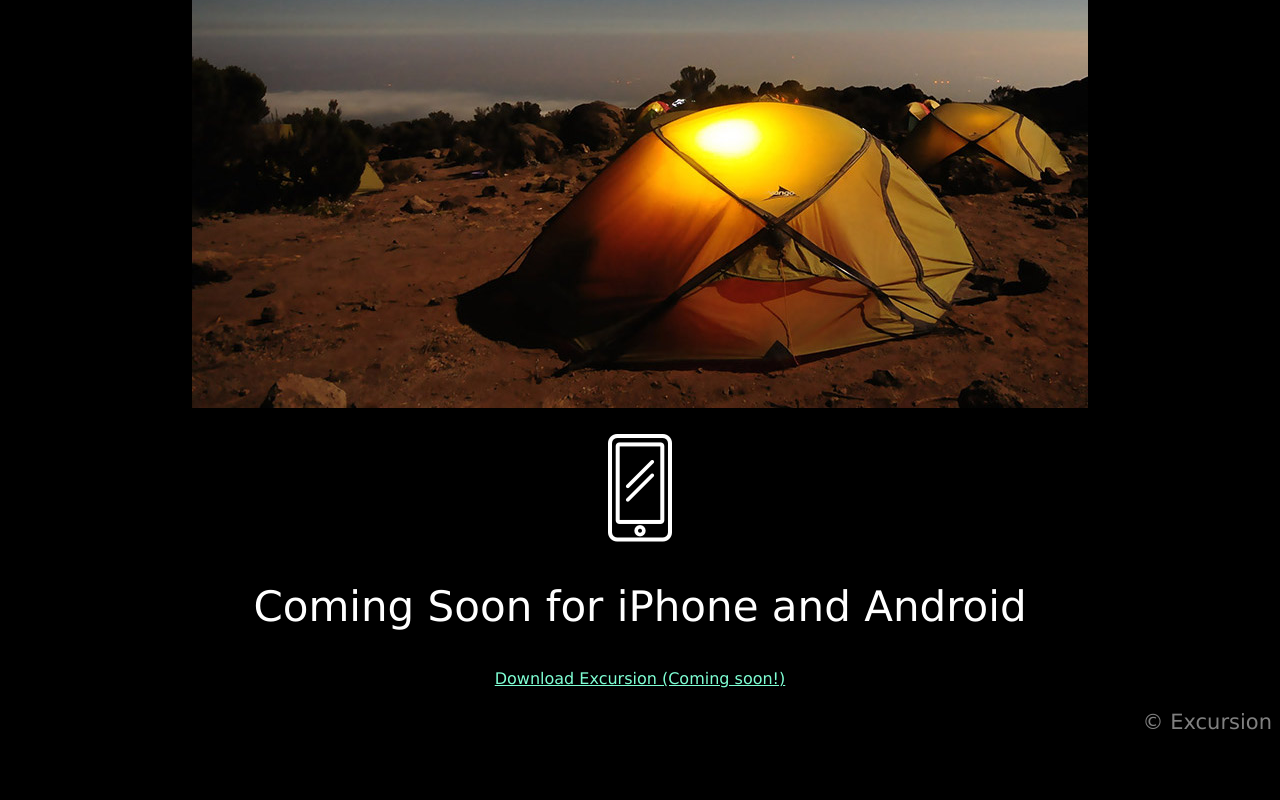
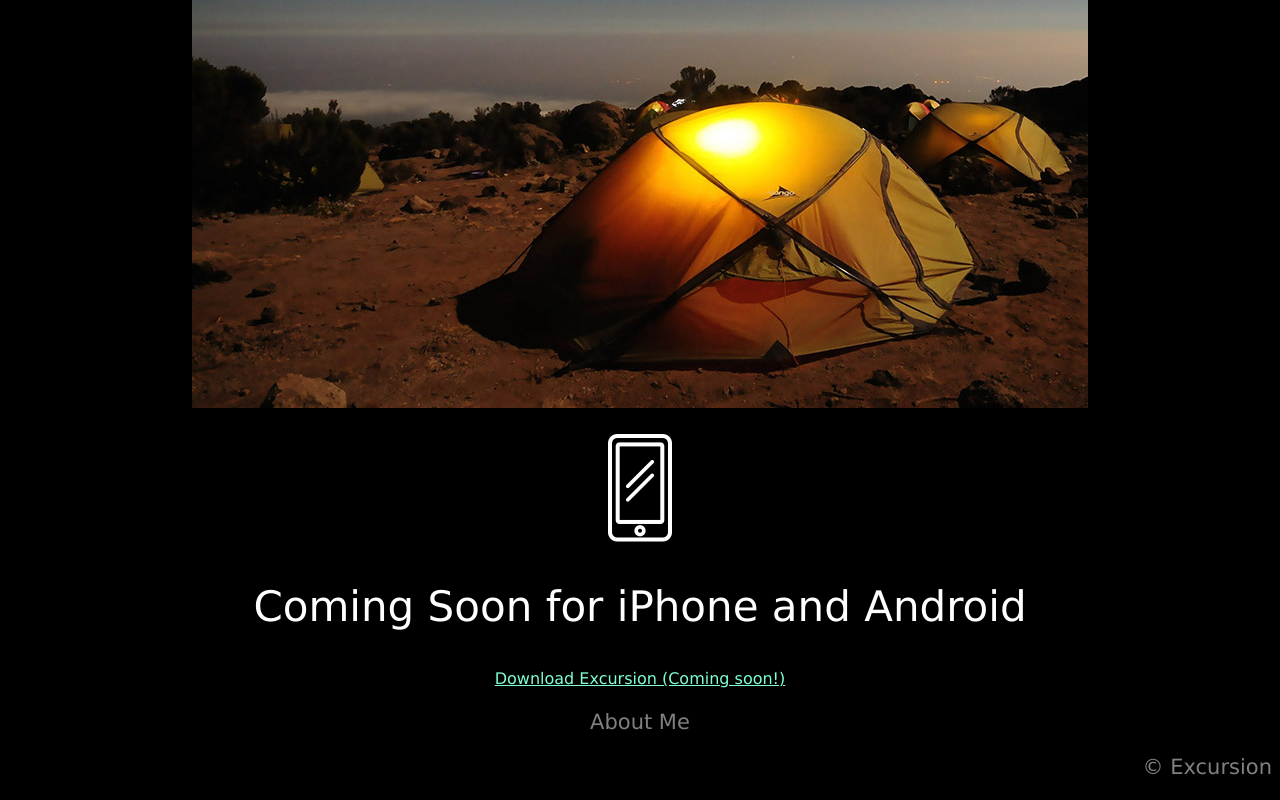
Before and after one commit to TechShareit/webpage, a plain HTML site: page index.html in a window 1280 px wide. Shown: the part 607-1407 px from the top of the page. Before the commit the page ends 1362 px from the top, so only its background shows below. Drawn offline with Linux system fonts and the light colour scheme.

Commit message:
added aboutme.html

```diff
--- a/index.html
+++ b/index.html
@@ -26,7 +26,7 @@
     <p><a class="cta" href="#">Download Excursion (Coming soon!)</a></p>
 
     <!-- Footer -->
-
+   <p> <a href = "aboutme.html"> </a>About Me </p>
     <div class="footer">
       <p>&copy; Excursion</p>
     </div>
```
Also changed, not shown: aboutme.html (added, +1 -0 lines).
